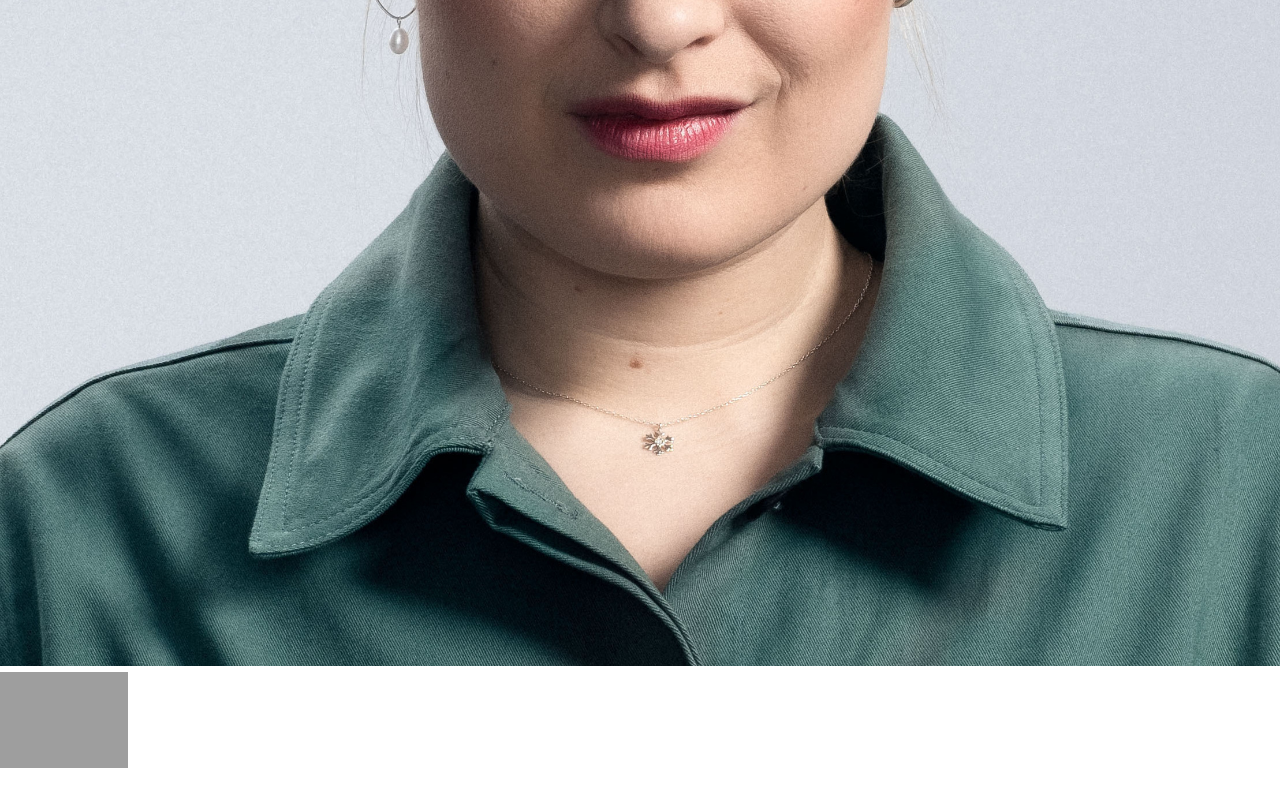
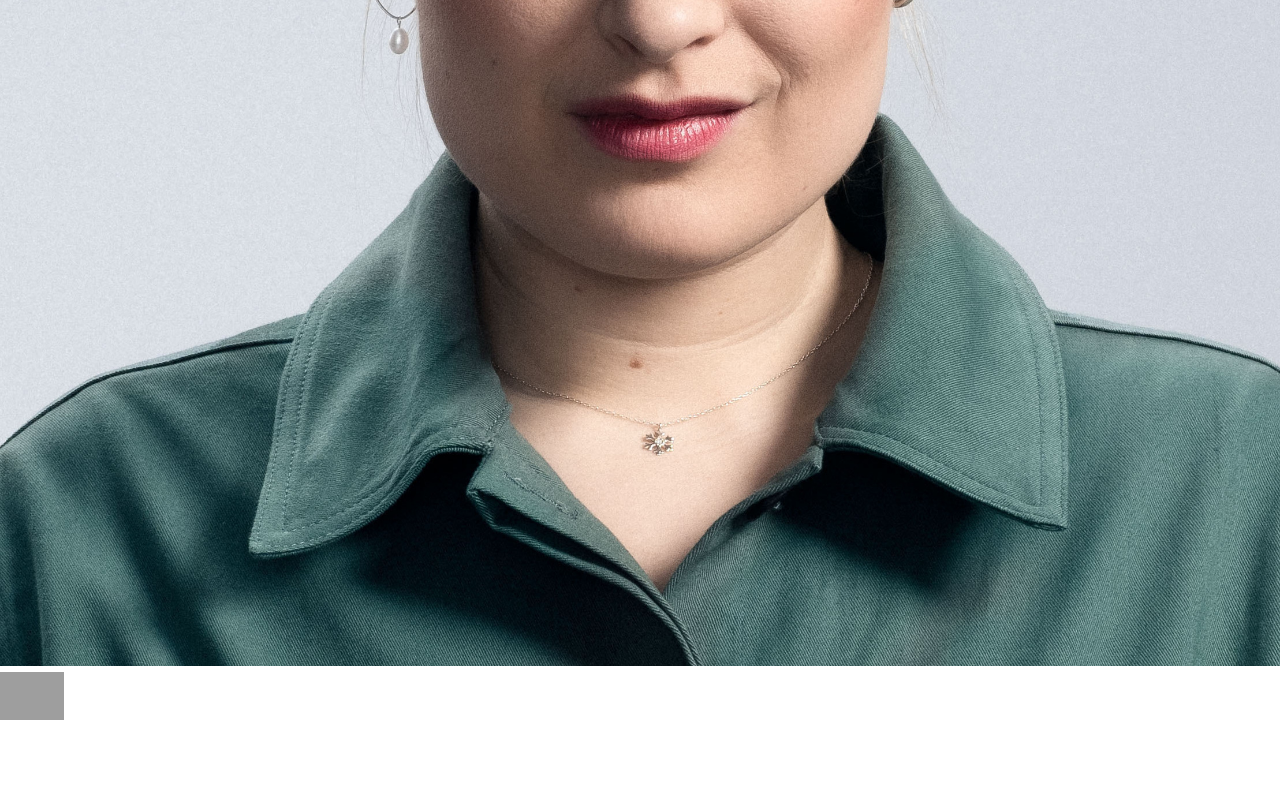
Before and after one commit to rosakettumaki/portfolio-website, a plain HTML site: page index.html in a window 1280 px wide. Shown: the part 828-1628 px from the top of the page. After the commit the page ends 1564 px from the top, so only its background shows below. Drawn offline with nearby package versions, Linux system fonts and the light colour scheme; grey boxes are pictures that could not be loaded.

Commit message:
Update index.html

```diff
--- a/index.html
+++ b/index.html
@@ -16,7 +16,8 @@
 
 
     <img src="rosa_kettumaki_kuva_stipendiblogi.jpg">
-    <figure class="image is-128x128">
+    <figure class="image is-64x64">
+
   <img src="https://bulma.io/assets/images/placeholders/128x128.png" />
 
 </figure>
```
